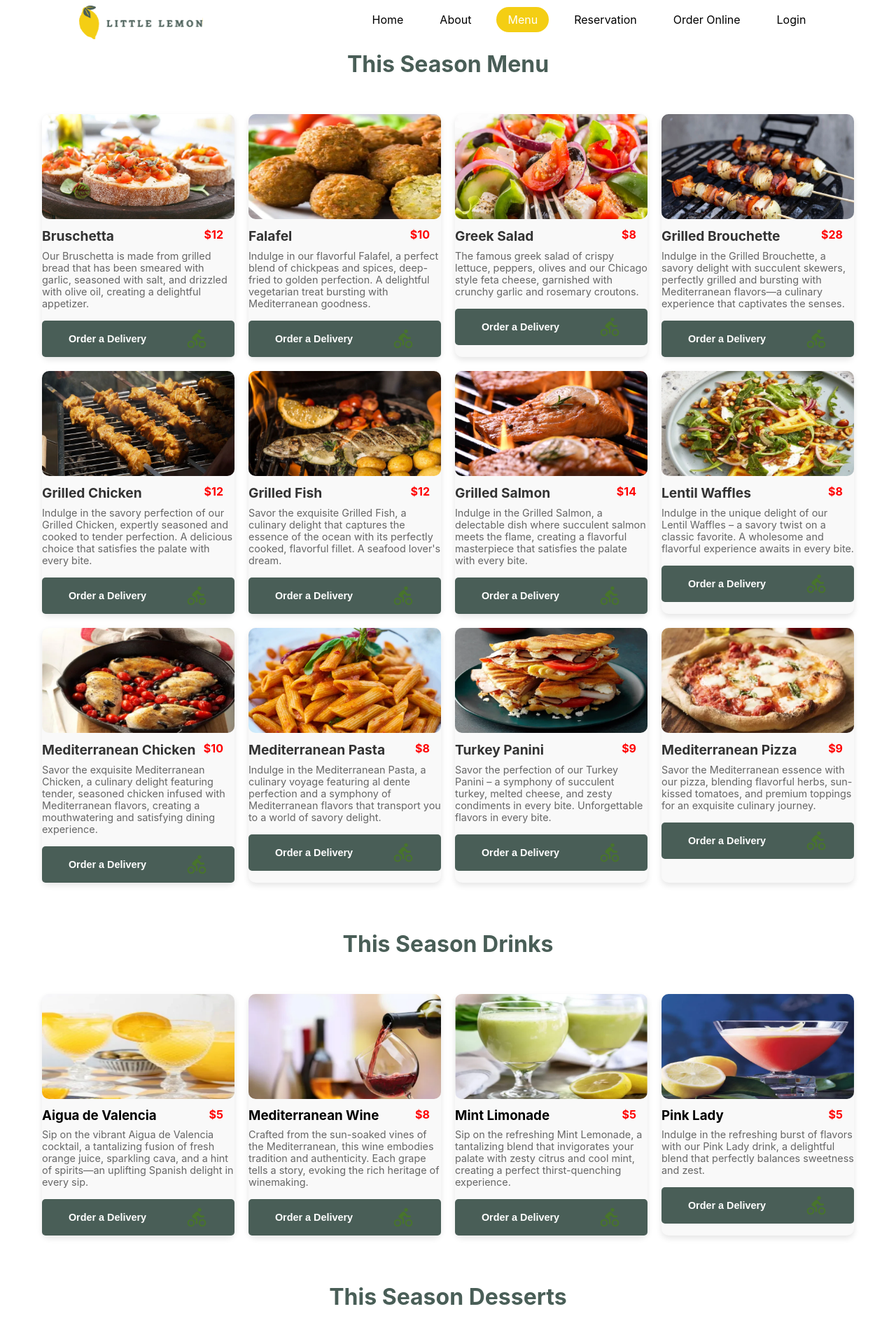
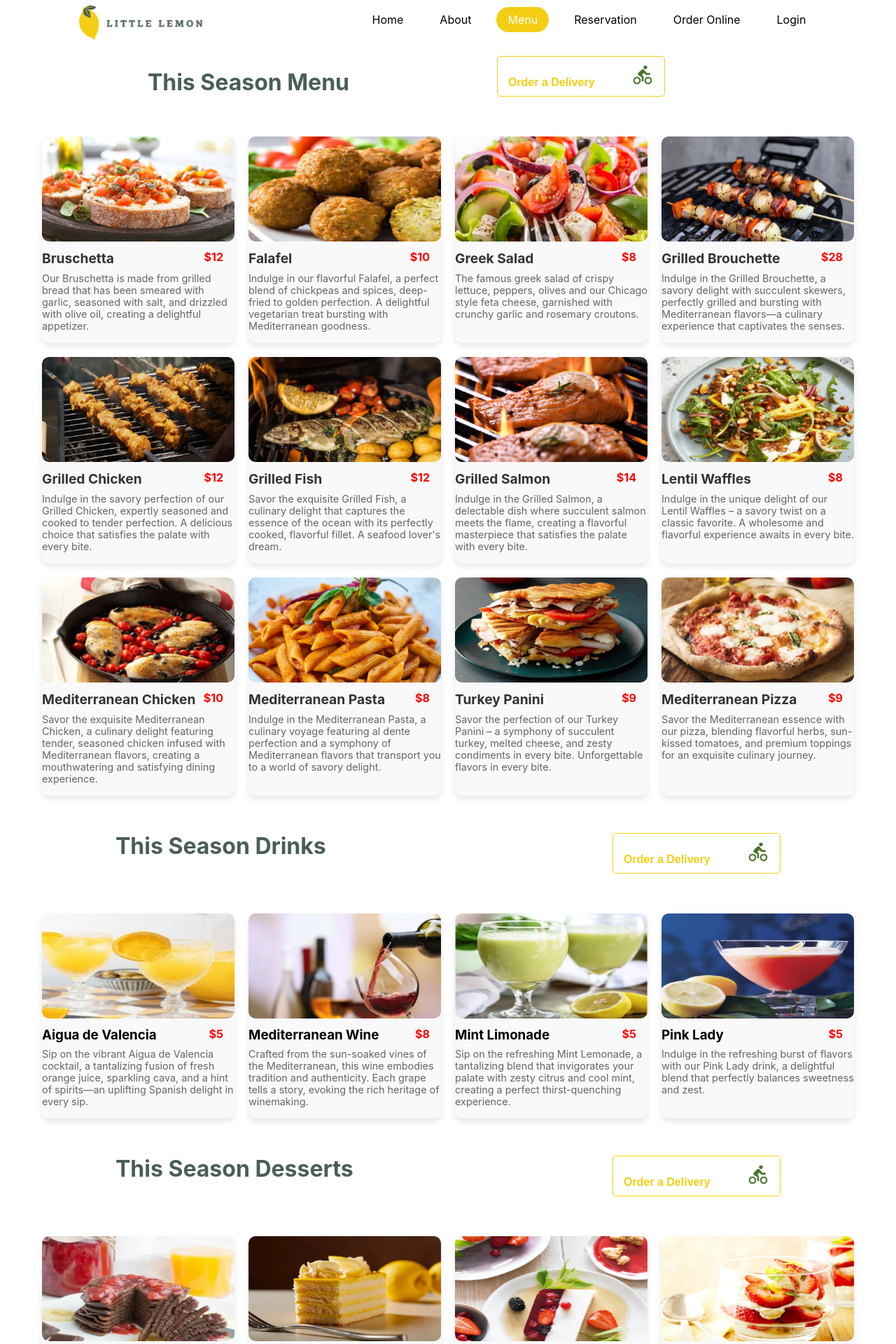
Before and after one commit to 0zkan95/LittleLemonRestaurant, a React (Create React App) app: page /menu in a window 1280 px wide. Shown: the top 1920 px of the page at 70% size. Built offline with nearby package versions, Linux system fonts and the light colour scheme.

Commit message:
ConfirmedBooking component is added. FetchAPI, submitAPI is bind in the booking component.

```diff
--- a/src/App.jsx
+++ b/src/App.jsx
@@ -10,6 +10,7 @@ import Login from './pages/Login';
 import SignUp from './pages/Signup';
 import React from 'react';
 import NavBar from './components/NavBar';
+import ConfirmedBooking from './components/ConfirmedBooking';
 
 
 
@@ -28,6 +29,7 @@ function App() {
         <Route path="/about" element={<About />} />
         <Route path="/menu" element={<Menu />} />
         <Route path='/reservation' element={<Reserv />} />
+        <Route path='/confirmed' element={<ConfirmedBooking />} />
         <Route path="/order" element={<Order />} />
         <Route path="/login" element={<Login setUser={setUser} />} />
         <Route path="/signup" element={<SignUp />} />
--- a/src/components/Booking.jsx
+++ b/src/components/Booking.jsx
@@ -1,11 +1,93 @@
-import React, { useState } from "react";
+import React, { useReducer, useState } from "react";
+import { useEffect } from "react";
 import '../styles/Booking.css';
+import { useNavigate } from "react-router-dom";
+
+
+const avaibleTimesReducer = (state, action) => {
+  switch (action.type) {
+    case "INITIALIZE_TIMES":
+      return action.payload;
+    case "UPDATE_TIMES":
+      return action.payload;
+    default:
+      return state;
+  }
+};
+
+const useBookingAPI = () => {
+  const fetchAPI = async (date) => {
+    // Simulate fetching available times
+    return ["17:00", "18:00", "19:00", "20:00", "21:00"];
+  };
+
+  const submitAPI = async (formData) => {
+    // Simulate form submission
+    console.log("Form data submitted:", formData);
+    return true; // Simulate successful submission
+  };
+
+  return { fetchAPI, submitAPI };
+};
+
 
 const Booking = () => {
+
+  const [availableTimes, dispatch] = useReducer(avaibleTimesReducer, []);
+  const { fetchAPI, submitAPI } = useBookingAPI(); // Using custom hook
+  const navigate = useNavigate();  // Initializing useNavigate
+
+  // Fetch availble times for today's date
+  const initializeTimes = async () => {
+    const today = new Date().toISOString().split("T")[0]; //Get today's date in YYYY-MM-DD
+    const times = await fetchAPI(today); //Fetch avaible times for today
+    dispatch({ type: "INITIALIZE_TIMES", payload: times });
+  };
+
+  // Fetch vailable times for a selected date
+  const updateTimes = async (date) => {
+    const times = await fetchAPI(date); // Fetch available times for the selected date
+    dispatch({ type: "UPDATE_TIMES", payload: times });
+  };
+
+  // Initialize available times when the component mounts
+  useEffect(() => {
+    initializeTimes();
+  }, [])
+
+  // Handle date selection
+  const handleDateChange = async (e) => {
+    const selectedDate = e.target.value;
+    setFormData({...formData, date: selectedDate });  //Update formData
+    updateTimes(selectedDate); // Fetch available times
+  };
+
+  // Handle form submission
+  const handleSubmit = async (e) => {
+    e.preventDefault();
+    const formData = new FormData(e.target);
+
+    const reservationDetails = {};
+    for (let [key, value] of formData.entries()) {
+      reservationDetails[key] = value;
+    }
+
+
+
+    const isSubmitted = await submitAPI(reservationDetails); //access submitAPI
+    if (isSubmitted) {
+      navigate("/confirmed"); // Navigate to the confirmation page
+    } else {
+      alert("Failed to submit reservation. Please try again.")
+    }
+  };
+
+
+
   const [formData, setFormData] = useState({
     date: "",
     time: "",
-    guests: 1,
+    guests: 2,
     seats: "indoor",
     occasion: "",
     specialRequests: "",
@@ -16,11 +98,7 @@ const Booking = () => {
     setFormData({ ...formData, [name]: value });
   };
 
-  const handleSubmit = (e) => {
-    e.preventDefault();
-    console.log("Booking Details:", formData);
-    alert("Your table has been booked successfully!");
-  };
+
 
   return (
     <div className="booking-container">
@@ -33,7 +111,7 @@ const Booking = () => {
             type="date"
             name="date"
             value={formData.date}
-            onChange={handleChange}
+            onChange={handleDateChange}
             required
           />
         </label>
@@ -41,13 +119,17 @@ const Booking = () => {
         {/* Time Input */}
         <label>
           Time:
-          <input
+          <select
             type="time"
             name="time"
             value={formData.time}
             onChange={handleChange}
             required
-          />
+          >
+            {availableTimes.map((time) => (
+              <option key={time} value={time}>{time}</option>
+            ))}
+          </select>
         </label>
 
         {/* Guests Input */}
@@ -57,7 +139,7 @@ const Booking = () => {
             type="number"
             name="guests"
             min="1"
-            defaultValue={2}
+            max="2"
             value={formData.guests}
             onChange={handleChange}
             required
--- a/src/components/Dessert.jsx
+++ b/src/components/Dessert.jsx
@@ -1,4 +1,5 @@
 import React from "react";
+import { useNavigate } from "react-router-dom";
 import '../styles/Desserts.css';
 import Pancake from '../images/banana-chocolate-pancake.webp';
 import LemDess from '../images/lemon-dessert.webp';
@@ -39,9 +40,16 @@ export const desserts = [
 ]
 
 const Desserts = () => {
+  const navigate = useNavigate();
+
   return (
     <div className="desserts-container">
-      <h2 id="heading">This Season Desserts</h2>
+      <div className="desserts-header">
+        <h2 id="desserts-heading">This Season Desserts</h2>
+        <button id="order-button" onClick={() => navigate('/order')}>
+          Order a Delivery <img src={icon} className="icon" alt="desserts" />
+        </button>
+      </div>
       <div className="desserts">
         {desserts.map((dessert) => (
           <div key={dessert.id} className="desserts-card">
@@ -50,11 +58,7 @@ const Desserts = () => {
               <h3>{dessert.title}</h3>
               <p className="desserts-price">${dessert.price}</p>
             </div>
-
             <p className="desserts-description">{dessert.description}</p>
-            <button className="order-button">
-              Order a Delivery <img src={icon} className="icon" alt="desserts" />
-            </button>
           </div>
         ))}
       </div>
--- a/src/components/Drinks.jsx
+++ b/src/components/Drinks.jsx
@@ -1,4 +1,5 @@
 import React from "react";
+import { useNavigate } from "react-router-dom";
 import '../styles/Drinks.css';
 import Aigua from '../images/aigua-de-valencia.webp';
 import MedWine from '../images/wine.webp';
@@ -39,9 +40,18 @@ export const drinks = [
 ]
 
 const Drinks = () => {
+
+  const navigate = useNavigate();
+
   return (
     <div className="drinks-container">
-      <h2 id="heading">This Season Drinks</h2>
+      <div className="drinks-heading">
+        <h2 id="drinks-heading">This Season Drinks</h2>
+        <button className="drinks-button" onClick={() => navigate('/order')}>
+          Order a Delivery <img src={icon} className="icon" alt="drinkss" />
+        </button>
+      </div>
+
       <div className="drinks">
         {drinks.map((drink) => (
           <div key={drink.id} className="drinks-card">
@@ -52,9 +62,6 @@ const Drinks = () => {
             </div>
 
             <p className="drinks-description">{drink.description}</p>
-            <button className="order-button">
-              Order a Delivery <img src={icon} className="icon" alt="drinkss" />
-            </button>
           </div>
         ))}
       </div>
--- a/src/components/Maincourse.jsx
+++ b/src/components/Maincourse.jsx
@@ -1,4 +1,5 @@
 import React from "react";
+import { useNavigate } from "react-router-dom";
 import '../styles/MainCourse.css';
 import Bruschetta from '../images/bruschetta.webp';
 import Falafel from '../images/falafel.webp';
@@ -109,9 +110,18 @@ export const mainCourses = [
 
 
 const MainCourse = () => {
+
+  const navigate = useNavigate();
+
   return (
     <div className="main-course-container">
-      <h2 id="heading">This Season Menu</h2>
+      <div className="mains-header">
+        <h2 id="mains-heading">This Season Menu</h2>
+        <button className="mains-button" onClick={() => navigate('/order')}>
+          Order a Delivery <img src={icon} className="icon" alt="main courses" />
+        </button>
+      </div>
+
       <div className="main-course">
         {mainCourses.map((course) => (
           <div key={course.id} className="course-card">
@@ -122,9 +132,7 @@ const MainCourse = () => {
             </div>
 
             <p className="course-description">{course.description}</p>
-            <button className="order-button">
-              Order a Delivery <img src={icon} className="icon" alt="main courses" />
-            </button>
+
           </div>
         ))}
       </div>
--- a/src/styles/Booking.css
+++ b/src/styles/Booking.css
@@ -11,7 +11,7 @@
 h2 {
   margin-bottom: 20px;
   font-size: 2rem;
-  color: #495e57;
+  color: #f4ce14;
 }
 
 .booking-form {
--- a/src/styles/Desserts.css
+++ b/src/styles/Desserts.css
@@ -4,16 +4,49 @@
 .desserts-container {
     display: flex;
     flex-direction: column;
-    align-items: flex-start;
+    align-items: center;
     justify-content: center;
-
 }
 
-#heading {
+.desserts-header {
+    display: flex;
+    flex-direction: row;
+    justify-content: space-between;
+    align-items: center;
+    width: 100vw;
+    max-width: 950px;
+    margin-bottom: 5px;
+}
+
+
+
+#desserts-heading {
     font-size: 2rem;
+    color: #495e57;
+}
+
+#order-button {
+    align-items: center;
+    text-align: center;
+    padding: 10px 15px;
+    font-size: 1rem;
     font-weight: bold;
-    margin: 1rem auto 0 auto;
-    color: #495e57;
+    color: #f4ce14;
+    background-color: transparent;
+    border: 1px solid #f4ce14;
+    border-radius: 5px;
+    cursor: pointer;
+    transition: background-color 0.3s ease;
+}
+
+#order-button:hover {
+  background-color: #f4ce14;
+  color: #fff;
+}
+
+#order-button .icon {
+    height: 2rem;
+    margin-left: 3rem;
 }
 
 
@@ -80,34 +113,8 @@
     text-align: left;
 }
 
-    /* Order button */
-.order-button {
-      margin: 0;
-      width: 100%;
-      display: inline-flex;
-      align-items: center;
-      justify-content: center;
-      gap: 8px;
-      padding: 10px 15px;
-      font-size: 0.9rem;
-      font-weight: bold;
-      color: #fff;
-      background-color: #495e57;
-      border: none;
-      border-radius: 5px;
-      cursor: pointer;
-      transition: background-color 0.3s ease, transform 0.3s ease;
-}
 
-.order-button:hover {
-    background-color: #f4ce14;
-    transform: scale(1.01);
-}
 
-.order-button .icon {
-    height: 2rem;
-    margin-left: 3rem;
-}
 
     /* Responsive Styles */
 
--- a/src/styles/Drinks.css
+++ b/src/styles/Drinks.css
@@ -4,22 +4,54 @@
 .drinks-container {
   display: flex;
   flex-direction: column;
-    align-items: flex-start;
+  align-items: center;
   justify-content: center;
 
 }
 
-  #heading {
+.drinks-heading {
+  display: flex;
+  flex-direction: row;
+  justify-content: space-between;
+  align-items: center;
+  width: 100vw;
+  max-width: 950px;
+  margin-bottom: 5px;
+}
+
+#drinks-heading {
   font-size: 2rem;
-    font-weight: bold;
-    margin: 1rem auto 0 auto;
   color: #495e57;
 }
 
+.drinks-button {
+  align-items: center;
+  text-align: center;
+  padding: 10px 15px;
+  font-size: 1rem;
+  font-weight: bold;
+  color: #f4ce14;
+  background-color: transparent;
+  border: 1px solid #f4ce14;
+  border-radius: 5px;
+  cursor: pointer;
+  transition: background-color 0.3s ease;
+}
+
+.drinks-button:hover {
+  background-color: #f4ce14;
+  color: #fff;
+}
+
+.drinks-button .icon {
+  height: 2rem;
+  margin-left: 3rem;
+}
 
 .drinks {
   display: grid;
-      grid-template-columns: repeat(4, 1fr); /* 4 columns for desktop */
+  grid-template-columns: repeat(4, 1fr);
+  /* 4 columns for desktop */
   gap: 20px;
   padding: 20px;
   margin: 2rem auto;
@@ -80,44 +112,17 @@
   text-align: left;
 }
 
-    /* Order button */
-  .order-button {
-      margin: 0;
-      width: 100%;
-      display: inline-flex;
-      align-items: center;
-      justify-content: center;
-      gap: 8px;
-      padding: 10px 15px;
-      font-size: 0.9rem;
-      font-weight: bold;
-      color: #fff;
-      background-color: #495e57;
-      border: none;
-      border-radius: 5px;
-      cursor: pointer;
-      transition: background-color 0.3s ease, transform 0.3s ease;
-    }
-
-    .order-button:hover {
-      background-color: #f4ce14;
-      transform: scale(1.01);
-    }
-
-    .order-button .icon {
-      height: 2rem;
-      margin-left: 3rem;
-    }
-
 /* Responsive Styles */
 @media (max-width: 1024px) {
   .drinks {
-        grid-template-columns: repeat(2, 1fr); /* 2 columns for tablets */
+    grid-template-columns: repeat(2, 1fr);
+    /* 2 columns for tablets */
   }
 }
 
 @media (max-width: 768px) {
   .drinks {
-        grid-template-columns: 1fr; /* 1 column for mobile */
+    grid-template-columns: 1fr;
+    /* 1 column for mobile */
   }
 }
--- a/src/styles/MainCourse.css
+++ b/src/styles/MainCourse.css
@@ -9,11 +9,46 @@
 
 }
 
-#heading {
+.mains-header {
+  display: flex;
+  flex-direction: row;
+  justify-content: space-between;
+  align-items: center;
+  width: 100vw;
+  max-width: 950px;
+  margin-bottom: 5px;
+  margin-top: 3vh;
+}
+
+#mains-heading {
   font-size: 2rem;
   font-weight: bold;
   margin: 1rem auto 0 auto;
   color: #495e57;
+}
+
+.mains-button {
+  align-items: center;
+  text-align: center;
+  padding: 10px 15px;
+  font-size: 1rem;
+  font-weight: bold;
+  color: #f4ce14;
+  background-color: transparent;
+  border: 1px solid #f4ce14;
+  border-radius: 5px;
+  cursor: pointer;
+  transition: background-color 0.3s ease;
+}
+
+.mains-button:hover {
+  background-color: #f4ce14;
+  color: #fff;
+}
+
+.mains-button .icon {
+  height: 2rem;
+  margin-left: 3rem;
 }
 
 
@@ -81,33 +116,7 @@
   }
 
   /* Order button */
-.order-button {
-    margin: 0;
-    width: 100%;
-    display: inline-flex;
-    align-items: center;
-    justify-content: center;
-    gap: 8px;
-    padding: 10px 15px;
-    font-size: 0.9rem;
-    font-weight: bold;
-    color: #fff;
-    background-color: #495e57;
-    border: none;
-    border-radius: 5px;
-    cursor: pointer;
-    transition: background-color 0.3s ease, transform 0.3s ease;
-  }
 
-  .order-button:hover {
-    background-color: #f4ce14;
-    transform: scale(1.01);
-  }
-
-  .order-button .icon {
-    height: 2rem;
-    margin-left: 3rem;
-  }
 
   /* Responsive Styles */
 @media (max-width: 1024px) {
```
Also changed, not shown: public/index.html (+2 -9 lines), src/components/ConfirmedBooking.jsx (added, +14 -0 lines), src/styles/ConfirmedBooking.css (added, +19 -0 lines). Lines whose indentation alone changed are shown as unchanged.
